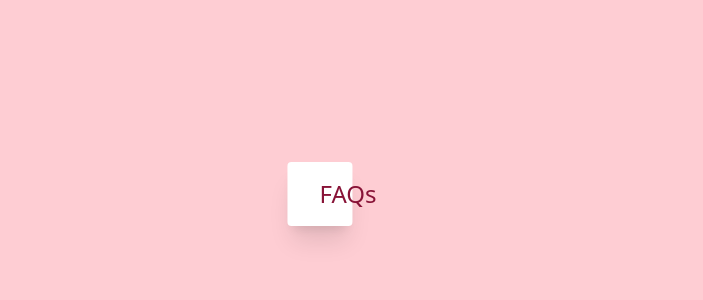
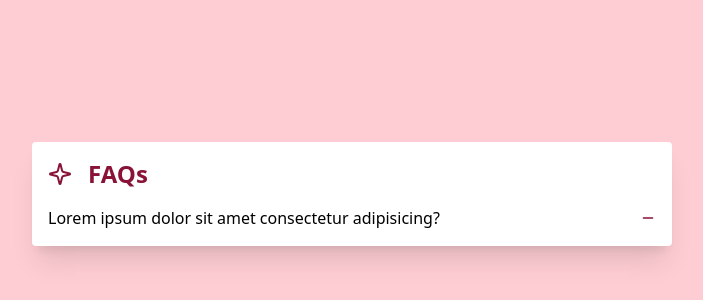
Before and after one commit to NaifIT11/react-faq-accordion-with-WAI-ARIA, a Next.js app: page / in a window 1280 px wide. Shown: the part 206-506 px from the top of the page, without its empty margins (288-991 px from the left). Built offline with nearby package versions, Linux system fonts and the light colour scheme.

Commit message:
first in action the faq accordion

```diff
--- a/src/app/components/Faq.tsx
+++ b/src/app/components/Faq.tsx
@@ -1,19 +1,19 @@
-import { Sparkle } from "lucide-react";
+import { Minus, Sparkle } from "lucide-react";
 
 
 
 export function Faq({children}: {children: React.ReactNode}){
     return (
-        <div className="w-1/2 p-4 flex flex-col gap-4 rounded bg-white shadow-xl">{children}</div>
+        <div className="w-[50vw] p-4 flex flex-col gap-4 rounded bg-white shadow-xl">{children}</div>
     )
 }
 
 
 export function FaqHeader({title}: {title: string}){
     return (
-        <div className="flex gap-4">
+        <div className="flex items-center gap-4">
             <Sparkle className="size-6 text-rose-900" />
-            <h1 className="text-2xl text-rose-900">{title}</h1>
+            <h1 className="text-2xl text-rose-900 font-bold">{title}</h1>
         </div>
     )
 }
@@ -25,5 +25,10 @@ type FaqAccordionProps = {
 }
 
 export function FaqAccordion({id , header , children}: FaqAccordionProps){
-    <button className="flex justify-between items-center" aria-controls={`${id}-accoridion`}></button>
+    return (
+        <button className="flex justify-between items-center" aria-controls={`${id}-accoridion`}>
+           <span>{header}</span>
+           <Minus className="size-4 text-rose-900" />
+        </button>
+    )
 }
--- a/src/app/components/Main.tsx
+++ b/src/app/components/Main.tsx
@@ -1,4 +1,4 @@
-import { Faq, FaqHeader } from "./Faq";
+import { Faq, FaqAccordion, FaqHeader } from "./Faq";
 
 
 
@@ -8,6 +8,11 @@ export default function MainComponent(){
     return (
         <Faq>
             <FaqHeader title="FAQs" />
+            <div className="flex flex-col gap-3 divide-y">
+                <FaqAccordion id={1} header="Lorem ipsum dolor sit amet consectetur adipisicing?">
+                Lorem ipsum dolor sit amet consectetur adipisicing elit. Tenetur quas commodi cum suscipit adipisci eius placeat voluptatem est ipsum recusandae enim, ratione debitis consectetur numquam molestiae quae iusto nostrum obcaecati.
+                </FaqAccordion>
+            </div>
         </Faq>
     )
 }
```
